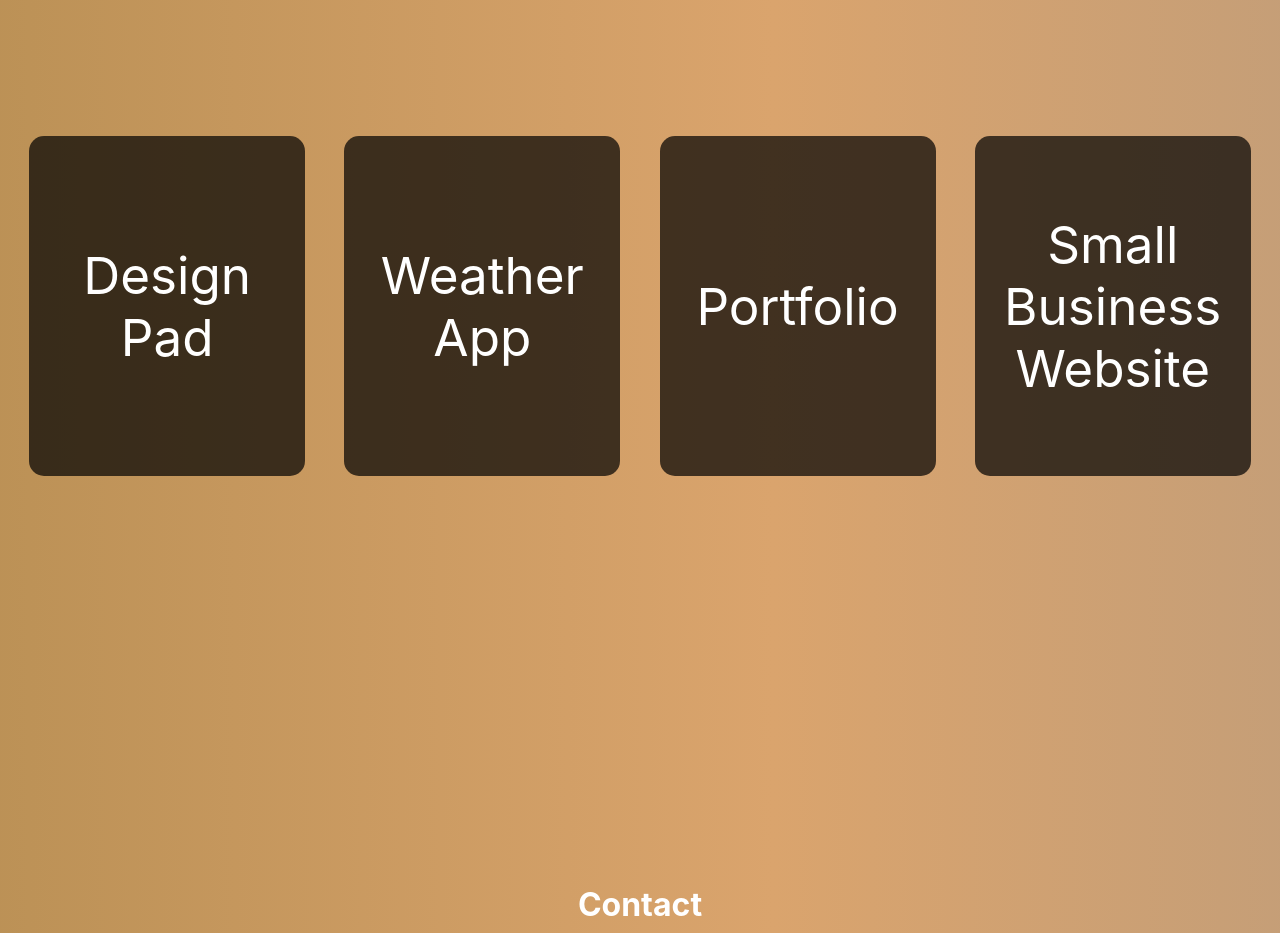
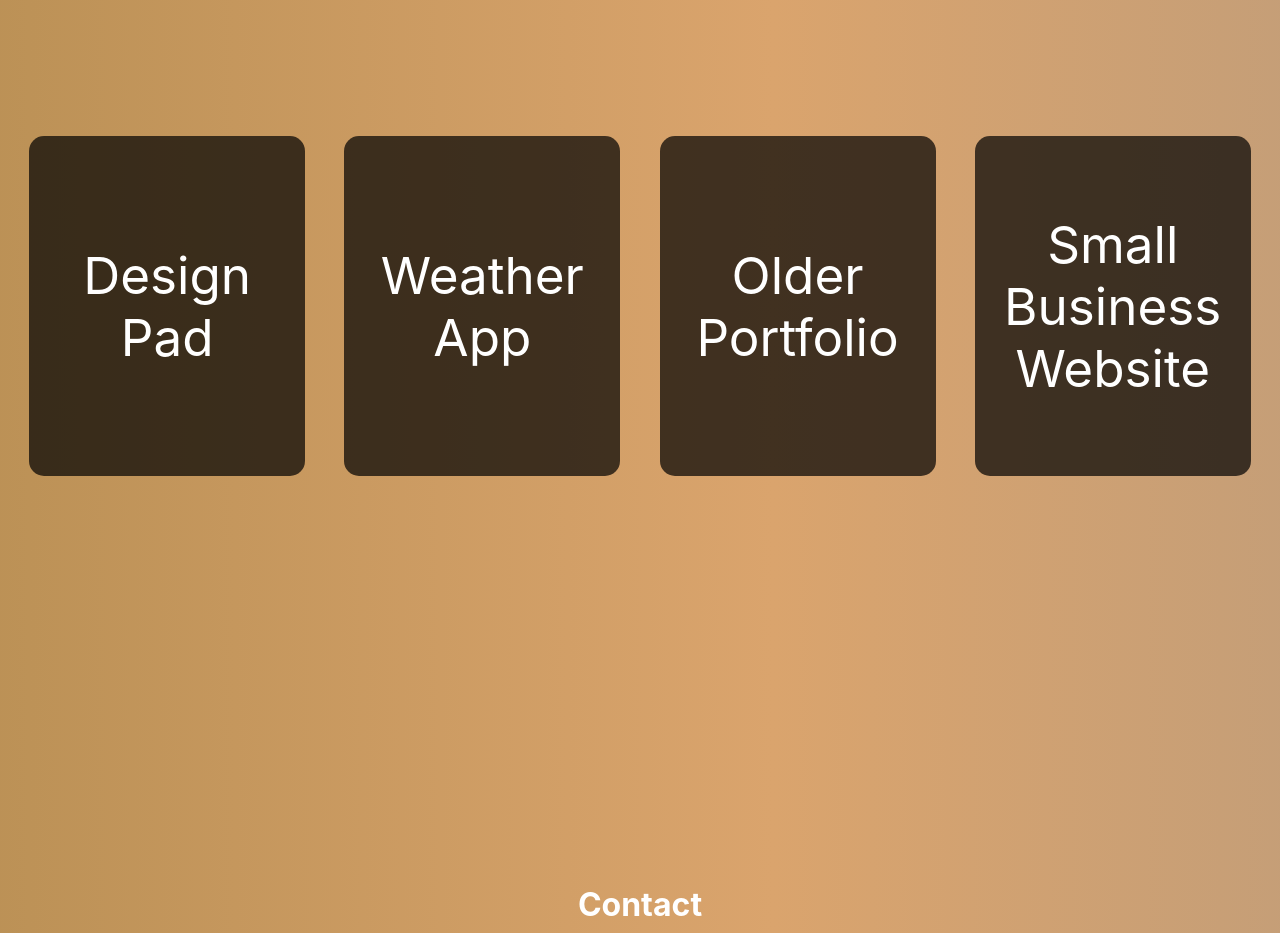
Before and after one commit to JosselineG/Portfolio, a React (Create React App) app: page / in a window 1280 px wide. Shown: the part 1960-2893 px from the top of the page. Built offline with nearby package versions, Linux system fonts and the light colour scheme.

Commit message:
Working Portfolio

```diff
--- a/src/Components/Projects/Projects.js
+++ b/src/Components/Projects/Projects.js
@@ -29,7 +29,7 @@ function Projects() {
 
         {/*  <p> This is my first portfolio</p> */}
         <a className='prj3' href='https://github.com/JosselineG/josselineg.github.io'>
-          Portfolio
+          Older Portfolio
 
         </a>
 
```
